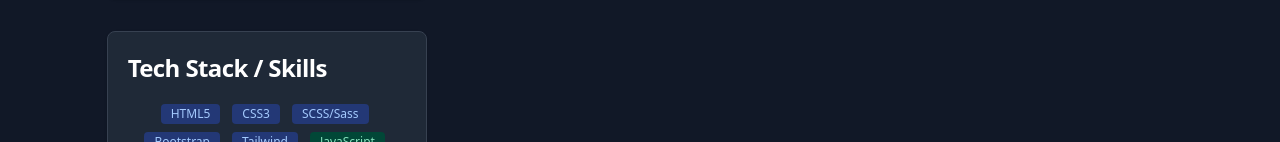
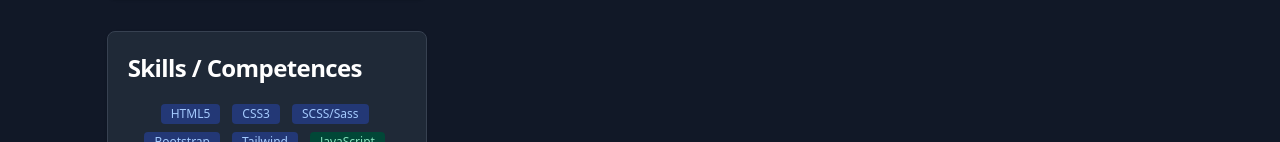
Before and after one commit to Menosuno02/portfolio, an Angular app: page / in a window 1280 px wide. Shown: the part 599-741 px from the top of the page. Built offline with nearby package versions, Linux system fonts and the light colour scheme.

Commit message:
Update app.component.html

```diff
--- a/src/app/app.component.html
+++ b/src/app/app.component.html
@@ -88,7 +88,7 @@
   </div>
   <div class="mt-8 bg-white border border-gray-200 rounded-lg shadow dark:bg-gray-800 dark:border-gray-700">
     <div class="p-5">
-      <h5 class="mb-2 text-2xl font-bold tracking-tight text-gray-900 dark:text-white">Tech Stack / Skills</h5>
+      <h5 class="mb-2 text-2xl font-bold tracking-tight text-gray-900 dark:text-white">Skills / Competences</h5>
       <div class="p-3 -m-1 flex flex-wrap justify-center">
         <div *ngFor="let item of front"
           class="m-1 bg-blue-100 text-blue-800 text-xs font-medium mr-2 px-2.5 py-0.5 rounded dark:bg-blue-900 dark:text-blue-300">
```
